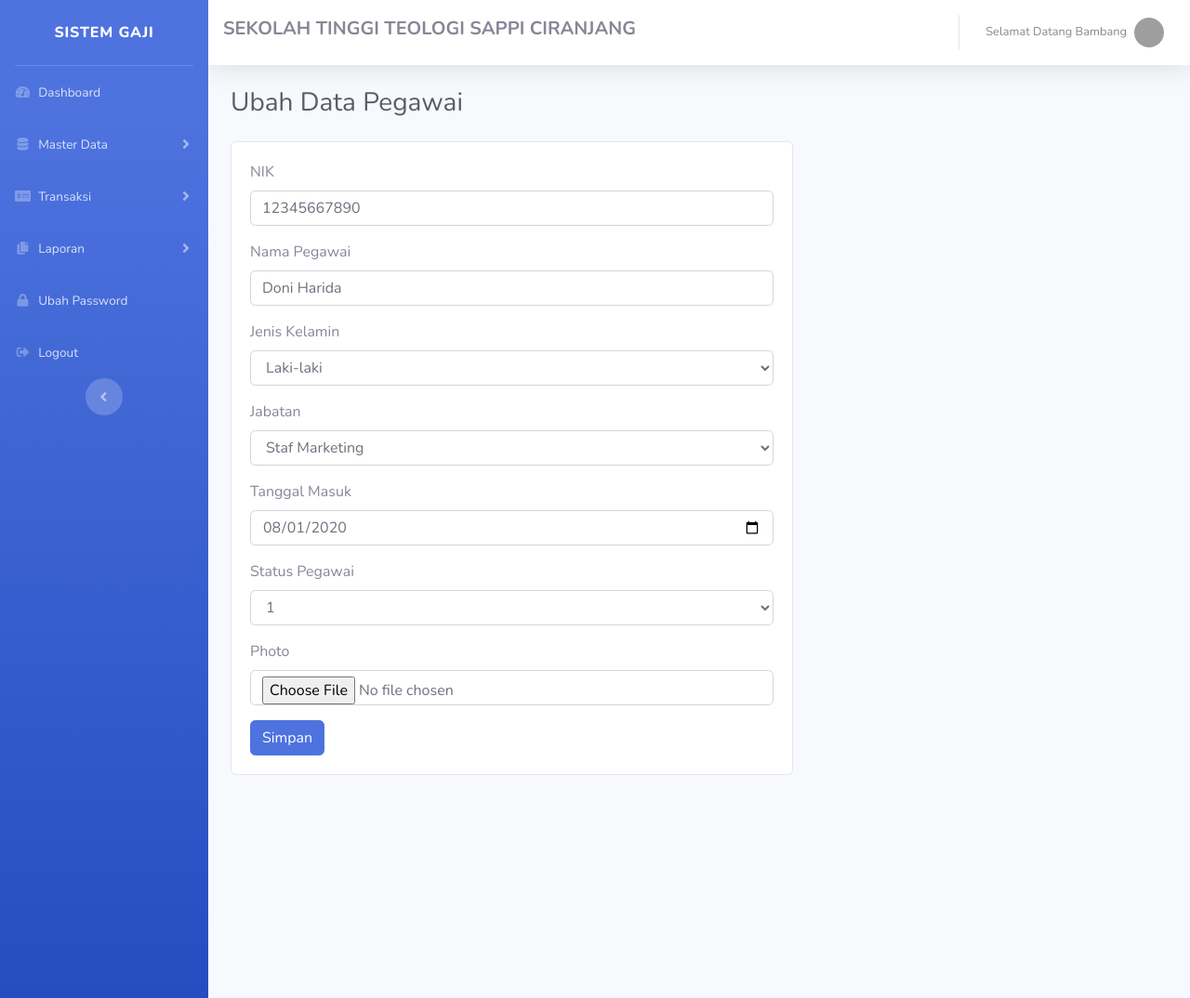
After one commit to RendiStevanus/app_penggajian, a CodeIgniter app: page /penggajian/admin/dataPegawai/updateData/1 in a window 1280 px wide. The commit adds this page. Shown: the top 1074 px of the page at 93% size. Run offline with CodeIgniter, Linux system fonts and the light colour scheme; data comes from the database, SQL or seed files in the repository; grey boxes are pictures that could not be loaded.

Commit message:
crud data pegawai

```diff
--- a/application/controllers/admin/DataPegawai.php
+++ b/application/controllers/admin/DataPegawai.php
@@ -5,6 +5,7 @@ class DataPegawai extends CI_Controller
   {
     $data['judul'] = 'Data Pegawai';
     $data['pegawai'] = $this->penggajianModel->getData('data_pegawai')->result();
+
     //Load view
     $this->load->view('templates_admin/header', $data);
     $this->load->view('templates_admin/sidebar');
@@ -22,7 +23,7 @@ class DataPegawai extends CI_Controller
     //Load view
     $this->load->view('templates_admin/header', $data);
     $this->load->view('templates_admin/sidebar');
-    $this->load->view('admin/tambahDataPegawai', $data);
+    $this->load->view('admin/formTambahPegawai', $data);
     $this->load->view('templates_admin/footer');
   }
   public function tambahDataAksi()
@@ -41,9 +42,12 @@ class DataPegawai extends CI_Controller
       $photo          = $_FILES['photo']['name'];
       if ($photo = '') {
       } else {
-        $config['upload_path']   = '.assets/photo';
+
+        $config['upload_path']   = './assets/photo';
         $config['allowed_types'] = 'jpg|jpeg|png|tiff';
+
         $this->load->library('upload', $config);
+
         if (!$this->upload->do_upload('photo')) {
           echo "Photo Gagal Diupload!";
         } else {
@@ -55,13 +59,14 @@ class DataPegawai extends CI_Controller
         'nik'           => $nik,
         'nama_pegawai'  => $nama_pegawai,
         'jenis_kelamin' => $jenis_kelamin,
+        'tanggal_masuk' => $tanggal_masuk,
         'jabatan'       => $jabatan,
-        'tanggal_masuk' => $tanggal_masuk,
         'status'        => $status,
-        'photo'         => $photo
+        'photo'         => $photo,
       );
 
       $this->penggajianModel->insert_data($data, 'data_pegawai');
+
       $this->session->set_flashdata(
         'pesan',
         '<div class="alert alert-success alert-dismissible fade show" role="alert">
@@ -72,16 +77,111 @@ class DataPegawai extends CI_Controller
         </div>'
       );
 
-      redirect('admin/DataPegawai');
+      redirect('admin/dataPegawai');
     }
   }
+
+  public function updateData($id)
+  {
+    $where = array('id_pegawai' => $id);
+    $data['judul'] = 'Ubah Data Pegawai';
+
+    // mengambil data dari table data_jabatan
+    $data['jabatan'] = $this->penggajianModel->getData('data_jabatan')->result();
+
+    // Mengambil data pegawai berdasarkan id
+    $data['pegawai'] = $this->db->query("SELECT * FROM data_pegawai WHERE id_pegawai = '$id'")->result();
+
+    //Load view
+    $this->load->view('templates_admin/header', $data);
+    $this->load->view('templates_admin/sidebar');
+    $this->load->view('admin/formUpdatePegawai', $data);
+    $this->load->view('templates_admin/footer');
+  }
+
+  public function updateDataAksi()
+  {
+    $this->_rules();
+
+    if ($this->form_validation->run() == FALSE) {
+      $this->updateData();
+    } else {
+      $id             = $this->input->post('id_pegawai');
+      $nik            = $this->input->post('nik');
+      $nama_pegawai   = $this->input->post('nama_pegawai');
+      $jenis_kelamin  = $this->input->post('jenis_kelamin');
+      $tanggal_masuk  = $this->input->post('tanggal_masuk');
+      $jabatan        = $this->input->post('jabatan');
+      $status         = $this->input->post('status');
+      $photo          = $_FILES['photo']['name'];
+      if ($photo) {
+
+        $config['upload_path']   = './assets/photo';
+        $config['allowed_types'] = 'jpg|jpeg|png|tiff';
+
+        $this->load->library('upload', $config);
+
+        if ($this->upload->do_upload('photo')) {
+          $photo = $this->upload->data('file_name');
+          $this->db->set('photo', $photo);
+        } else {
+          echo $this->upload->display_errors();
+        }
+      }
+
+      $data = array(
+        'nik'           => $nik,
+        'nama_pegawai'  => $nama_pegawai,
+        'jenis_kelamin' => $jenis_kelamin,
+        'tanggal_masuk' => $tanggal_masuk,
+        'jabatan'       => $jabatan,
+        'status'        => $status,
+      );
+
+      $where = array(
+        'id_pegawai' => $id
+      );
+
+      $this->penggajianModel->update_data('data_pegawai', $data, $where);
+
+      $this->session->set_flashdata(
+        'pesan',
+        '<div class="alert alert-success alert-dismissible fade show" role="alert">
+            <strong>Data berhasil diubah!</strong>
+            <button type="button" class="close" data-dismiss="alert" aria-label="Close">
+            <span aria-hidden="true">&times;</span>
+            </button>
+        </div>'
+      );
+
+      redirect('admin/dataPegawai');
+    }
+  }
+
   public function _rules()
   {
     $this->form_validation->set_rules('nik', 'NIK', 'required');
     $this->form_validation->set_rules('nama_pegawai', 'nama pegawai', 'required');
     $this->form_validation->set_rules('jenis_kelamin', 'jenis kelamin', 'required');
+    $this->form_validation->set_rules('tanggal_masuk', 'tanggal masuk', 'required');
     $this->form_validation->set_rules('jabatan', 'jabatan', 'required');
-    $this->form_validation->set_rules('tanggal_masuk', 'tanggal masuk', 'required');
     $this->form_validation->set_rules('status', 'status', 'required');
   }
+
+  public function deleteData($id)
+  {
+    $where = array('id_pegawai' => $id);
+    $this->penggajianModel->delete_data($where, 'data_pegawai');
+    $this->session->set_flashdata(
+      'pesan',
+      '<div class="alert alert-danger alert-dismissible fade show" role="alert">
+            <strong>Data berhasil dihapus!</strong>
+            <button type="button" class="close" data-dismiss="alert" aria-label="Close">
+            <span aria-hidden="true">&times;</span>
+            </button>
+        </div>'
+    );
+
+    redirect('admin/dataPegawai');
+  }
 }
--- a/application/views/admin/tambahDataPegawai.php
+++ b/application/views/admin/formTambahPegawai.php
@@ -8,7 +8,7 @@
   <!-- Main Content -->
   <div class="card" style="width: 60%;">
     <div class="card-body">
-      <form action="<?= base_url('admin/DataPegawai/tambahDataAksi') ?>" method="POST" enctype="multiprt/form-data">
+      <form method="POST" action="<?= base_url('admin/dataPegawai/tambahDataAksi') ?>" enctype="multipart/form-data">
 
         <div class="form-group">
           <label>NIK</label>
@@ -26,7 +26,7 @@
           <label>Jenis Kelamin</label>
           <select name="jenis_kelamin" class="form-control">
             <option>-- Pilih Jenis Kelamin --</option>
-            <option value="Laki-laki">Laki-Laki</option>
+            <option value="Laki-laki">Laki-laki</option>
             <option value="Perempuan">Perempuan</option>
           </select>
           <?= form_error('jenis_kelamin', '<div class="text-small text-danger"></div>') ?>
@@ -53,7 +53,7 @@
 
         <div class="form-group">
           <label>Status Pegawai</label>
-          <select name="jabatan" class="form-control">
+          <select name="status" class="form-control">
             <option>-- Pilih Status Pegawai --</option>
             <option value="Pegawai Tetap">Pegawai Tetap</option>
             <option value="Pegawai Tidak Tetap">Pegawai Tidak Tetap</option>
--- /dev/null
+++ b/application/views/admin/formUpdatePegawai.php
@@ -0,0 +1,79 @@
+<div class="container-fluid">
+  <!-- Title -->
+  <div class="d-sm-flex align-items-center justify-content-between mb-4">
+    <h1 class="h3 mb-0 text-gray-800"><?= $judul; ?></h1>
+  </div>
+  <!-- End Title -->
+
+  <!-- Main Content -->
+  <div class="card" style="width: 60%;">
+    <div class="card-body">
+      <?php foreach ($pegawai as $p) : ?>
+        <form method="POST" action="<?= base_url('admin/dataPegawai/updateDataAksi') ?>" enctype="multipart/form-data">
+
+          <div class="form-group">
+            <label>NIK</label>
+            <input type="hidden" name="id_pegawai" class="form-control" value="<?= $p->id_pegawai ?>">
+            <input type="number" name="nik" class="form-control" value="<?= $p->nik ?>">
+            <?= form_error('nik', '<div class="text-small text-danger"></div>') ?>
+          </div>
+
+          <div class="form-group">
+            <label>Nama Pegawai</label>
+            <input type="text" name="nama_pegawai" class="form-control" value="<?= $p->nama_pegawai ?>">
+            <?= form_error('nama_pegawai', '<div class="text-small text-danger"></div>') ?>
+          </div>
+
+          <div class="form-group">
+            <label>Jenis Kelamin</label>
+            <select name="jenis_kelamin" class="form-control">
+              <option value="<?= $p->jenis_kelamin ?>"><?= $p->jenis_kelamin ?></option>
+              <option value="Laki-laki">Laki-laki</option>
+              <option value="Perempuan">Perempuan</option>
+            </select>
+            <?= form_error('jenis_kelamin', '<div class="text-small text-danger"></div>') ?>
+          </div>
+
+          <!-- Pengulangan data jabatan -->
+          <div class="form-group">
+            <label>Jabatan</label>
+            <select name="jabatan" class="form-control">
+              <option value="<?= $p->jabatan ?>"><?= $p->jabatan ?></option>
+              <?php foreach ($jabatan as $j) : ?>
+                <option value="<?= $j->nama_jabatan; ?>"><?= $j->nama_jabatan; ?></option>
+              <?php endforeach; ?>
+            </select>
+            <?= form_error('jabatan', '<div class="text-small text-danger"></div>') ?>
+          </div>
+          <!-- end -->
+
+          <div class="form-group">
+            <label>Tanggal Masuk</label>
+            <input type="date" name="tanggal_masuk" class="form-control" value="<?= $p->tanggal_masuk ?>">
+            <?= form_error('tanggal_masuk', '<div class="text-small text-danger"></div>') ?>
+          </div>
+
+          <div class="form-group">
+            <label>Status Pegawai</label>
+            <select name="status" class="form-control">
+              <option value="<?= $p->status ?>"><?= $p->status ?></option>
+              <option value="Pegawai Tetap">Pegawai Tetap</option>
+              <option value="Pegawai Tidak Tetap">Pegawai Tidak Tetap</option>
+            </select>
+            <?= form_error('status', '<div class="text-small text-danger"></div>') ?>
+          </div>
+
+          <div class="form-group">
+            <label>Photo</label>
+            <input type="file" name="photo" class="form-control">
+          </div>
+
+          <button type="submit" class="btn btn-primary">Simpan</button>
+
+        </form>
+      <?php endforeach; ?>
+    </div>
+  </div>
+  <!-- End Main Content -->
+
+</div>
```
Also changed, not shown: assets/photo/img_avatar21.jpg (added), assets/photo/img_avatar31.jpg (added).
